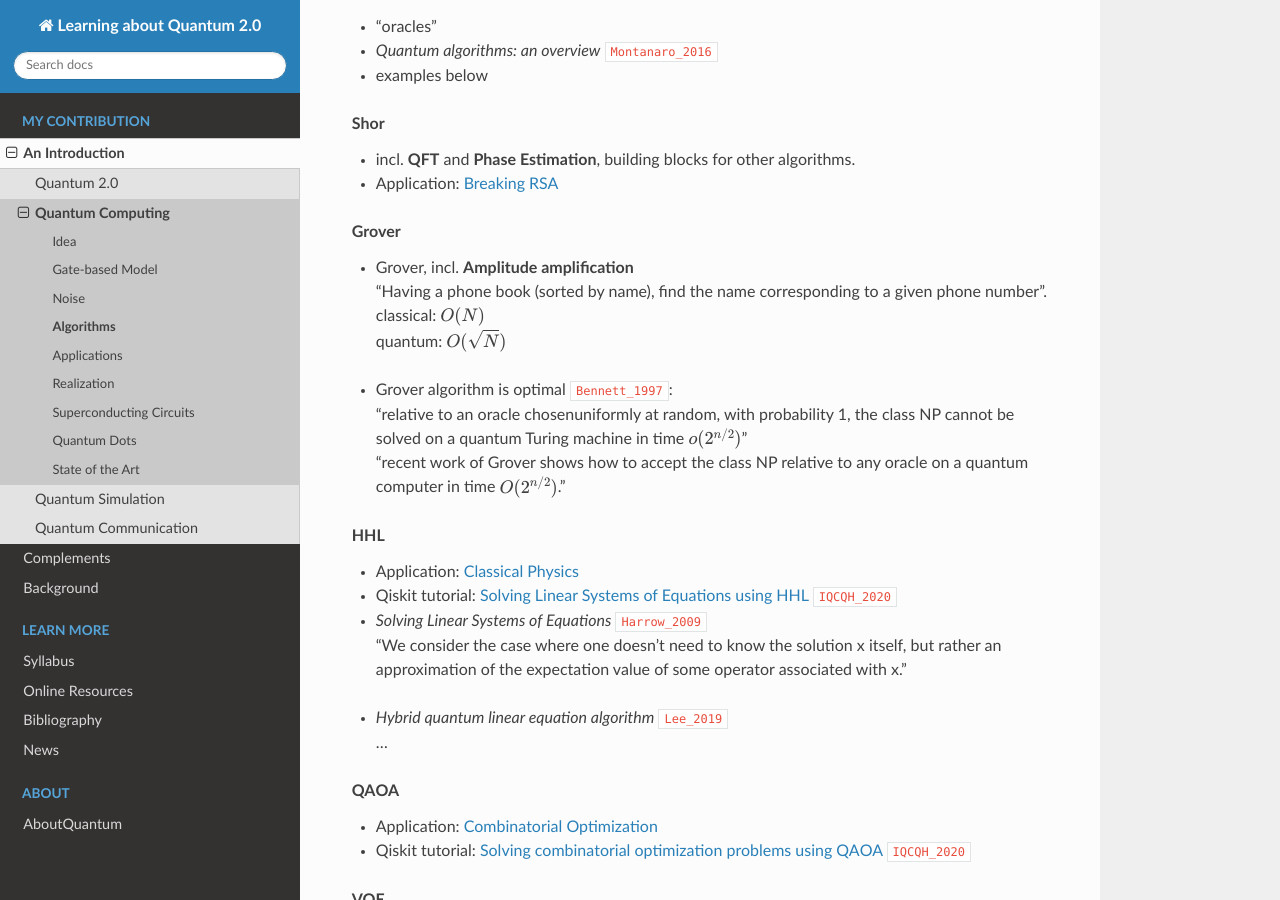
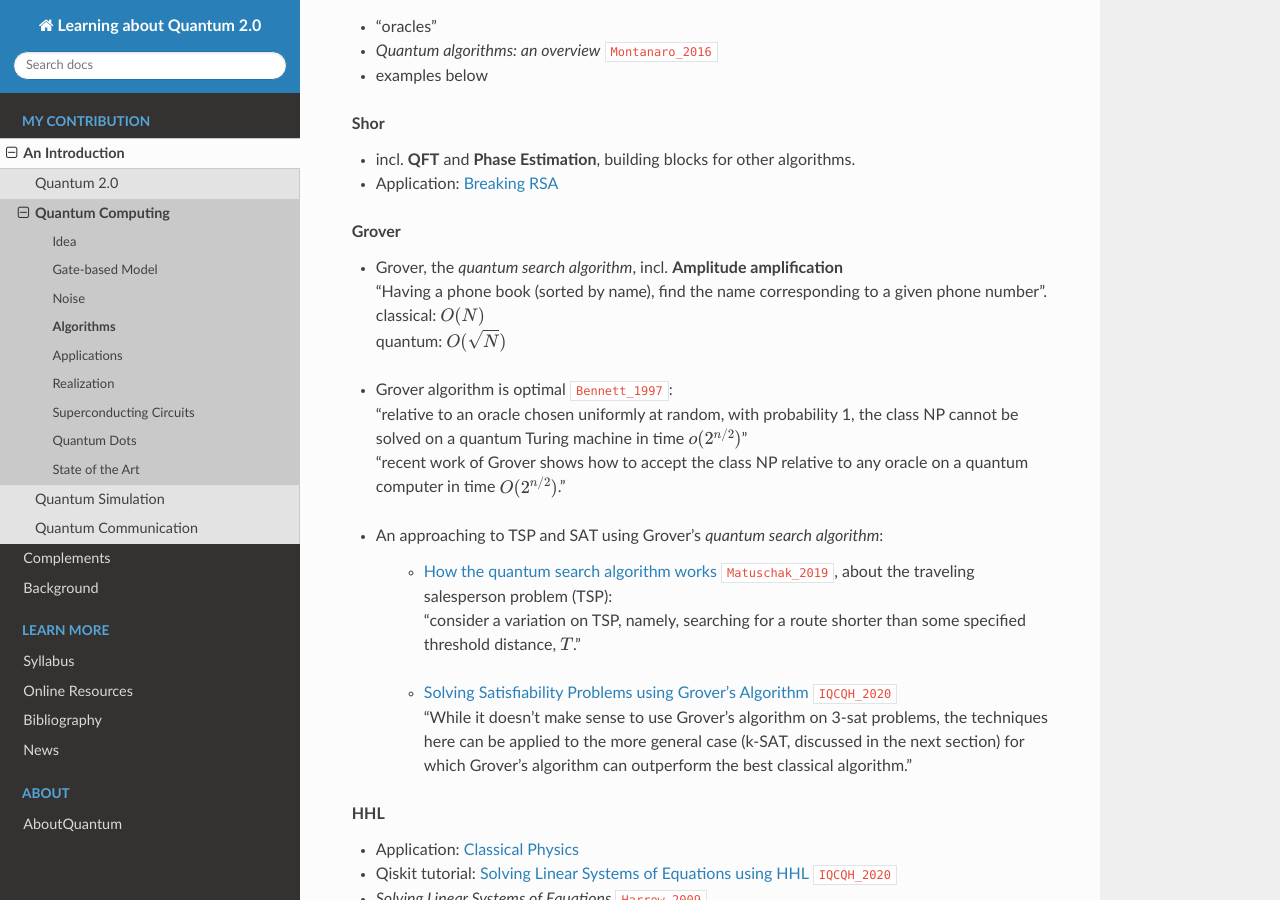
Before and after one commit to tomlqc/about-quantum, a Sphinx documentation site: the page built from source/intro/computing/algo.rst, in a window 1280 px wide and 900 px high, scrolled down 314 px. Built offline with Sphinx 7.4.7 and the Read the Docs theme 2.0.0, drawn with Linux system fonts in a browser that asks for light colours; cross-references to code outside the pages are shown as plain code.

Commit message:
algo/opti: approach to SAT and TSP using Grover.

```diff
--- a/source/biblio/misc.bib
+++ b/source/biblio/misc.bib
@@ -68,6 +68,13 @@
     journal={Industry Day},
     place={Munich}
 }
+@MISC{Matuschak_2019,
+    title={How does the quantum search algorithm work?},
+    author={Matuschak, Andy and Nielsen, Michael A.},
+    year={2019},
+    URL={https://quantum.country/search},
+    place={San Fransisco}
+}
 @incollection{Meyer_2009,
   title       = "Quantum computing with semiconductor quantum dots",
   author      = "Meyer, Carola",
--- a/source/index.rst
+++ b/source/index.rst
@@ -148,7 +148,7 @@ Background
 
 * **Conceptual:**
   Young Double-Slit Experiment |
-  EPR Experiments |
+  :ref:`stories/background/EPR_experiments:EPR Experiments` |
   Non-locality & Contextuality |
   Conterfactuals
 
--- a/source/intro/computing/algo.rst
+++ b/source/intro/computing/algo.rst
@@ -32,16 +32,28 @@ Algorithms
 
 .. rubric:: Grover
 
-* | Grover, incl. **Amplitude amplification**
+* | Grover, the *quantum search algorithm*, incl. **Amplitude amplification**
   | "Having a phone book (sorted by name), find the name corresponding to a given phone number".
   | classical: :math:`O(N)`
   | quantum: :math:`O(\sqrt{N})`
 
 * | Grover algorithm is optimal :cite:`Bennett_1997`:
-  | "relative to an oracle chosenuniformly at random, with probability 1,
+  | "relative to an oracle chosen uniformly at random, with probability 1,
     the class NP cannot be solved on a quantum Turing machine in time :math:`o(2^{n/2})`"
   | "recent work of Grover shows how to accept the class NP relative to any oracle
     on a quantum computer in time :math:`O(2^{n/2})`."
+
+* An approaching to TSP and SAT using Grover's *quantum search algorithm*:
+
+    - | `How the quantum search algorithm works <https://quantum.country/search>`_
+         :cite:`Matuschak_2019`,
+         about the traveling salesperson problem (TSP):
+      | "consider a variation on TSP, namely,
+        searching for a route shorter than some specified threshold distance, :math:`T`."
+    - | `Solving Satisfiability Problems using Grover's Algorithm
+         <https://qiskit.org/textbook/ch-applications/satisfiability-grover.html>`_
+         :cite:`IQCQH_2020`
+      | "While it doesn’t make sense to use Grover’s algorithm on 3-sat problems, the techniques here can be applied to the more general case (k-SAT, discussed in the next section) for which Grover’s algorithm can outperform the best classical algorithm."
 
 
 .. rubric:: HHL
```
Also changed, not shown: source/stories/complements/opti.rst (+7 -2 lines).
